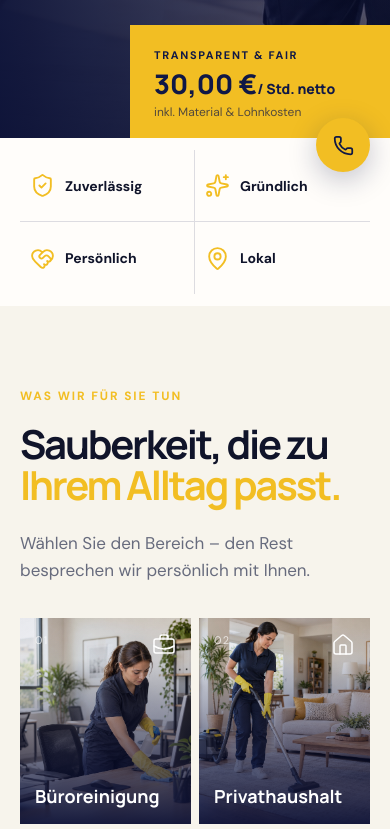
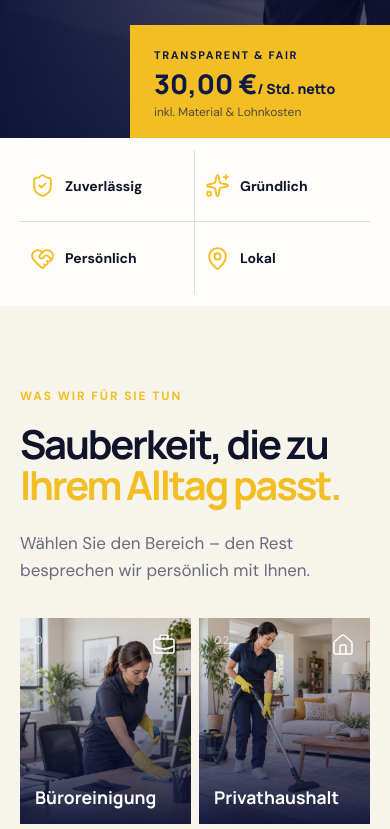
Before and after one commit to kundanthota/og-reinigung, a website built with Vite: page index.html in a window 390 px wide. Shown: the part 652-1481 px from the top of the page. Built offline with nearby package versions, Linux system fonts and the light colour scheme.

Commit message:
Refine mobile layout and tap actions

```diff
--- a/src/main.js
+++ b/src/main.js
@@ -176,8 +176,7 @@ function renderSite() {
         </form>
       </section>
     </main>
-    <footer><div class="footer-brand"><span class="brand-mark">O<span>&</span>G</span><p>Vyara ${currentLanguage === 'de' ? 'Reinigung' : 'Cleaning'}<br><small>${t.footerTagline}</small></p></div><div class="footer-links"><a href="#leistungen">${t.nav[0]}</a><a href="#warum-wir">${t.nav[1]}</a><a href="#kontakt">${t.nav[2]}</a></div><div class="footer-meta"><span>© ${new Date().getFullYear()} O&G Vyara Reinigung</span><span>${t.footerLocation}</span></div></footer>
-    <a class="floating-call" href="tel:+4917631464167" aria-label="${t.phone}"><i data-lucide="phone"></i></a>`;
+    <footer><div class="footer-brand"><span class="brand-mark">O<span>&</span>G</span><p>Vyara ${currentLanguage === 'de' ? 'Reinigung' : 'Cleaning'}<br><small>${t.footerTagline}</small></p></div><div class="footer-links"><a href="#leistungen">${t.nav[0]}</a><a href="#warum-wir">${t.nav[1]}</a><a href="#kontakt">${t.nav[2]}</a></div><div class="footer-meta"><span>© ${new Date().getFullYear()} O&G Vyara Reinigung</span><span>${t.footerLocation}</span></div></footer>`;
 
   createIcons({ icons });
   bindInteractions(t);
@@ -216,6 +215,7 @@ function bindInteractions(t) {
     if (entry.isIntersecting) { entry.target.classList.add('visible'); observer.unobserve(entry.target); }
   }), { threshold: 0.12 });
   document.querySelectorAll('.reveal').forEach(el => observer.observe(el));
+
   document.querySelector('#quoteForm').addEventListener('submit', (event) => {
     event.preventDefault();
     const form = event.currentTarget;
--- a/src/style.css
+++ b/src/style.css
@@ -96,7 +96,7 @@ h2 { font-size: clamp(40px, 5vw, 72px); line-height: 1.02; }
 .service-number { font-size: 11px; left: 24px; letter-spacing: .12em; opacity: .7; top: 24px; }
 .service-icon { right: 24px; top: 24px; }
 .service-icon svg { height: 24px; stroke-width: 1.5; width: 24px; }
-.service-label { bottom: 24px; font: 700 clamp(20px, 2vw, 30px) 'Manrope'; left: 24px; }
+.service-label { bottom: 24px; font: 700 clamp(20px, 2vw, 30px)/1.12 'Manrope'; hyphens: auto; left: 24px; max-width: calc(100% - 58px); overflow-wrap: anywhere; }
 .service-arrow { bottom: 24px; opacity: 0; right: 24px; transform: translate(-8px, 8px); transition: .3s; }
 .service-card:hover .service-arrow { opacity: 1; transform: none; }
 
@@ -167,8 +167,6 @@ footer { align-items: center; background: #080e35; color: white; display: grid;
 .footer-links { display: flex; font-size: 12px; gap: 26px; }
 .footer-links a { color: rgba(255,255,255,.64); }
 .footer-meta { border-top: 1px solid rgba(255,255,255,.1); color: rgba(255,255,255,.4); display: flex; font-size: 10px; grid-column: 1 / -1; justify-content: space-between; padding-top: 20px; }
-.floating-call { align-items: center; background: var(--yellow); border-radius: 50%; bottom: 20px; box-shadow: 0 8px 28px rgba(16,24,70,.25); color: var(--navy); display: none; height: 54px; justify-content: center; position: fixed; right: 20px; width: 54px; z-index: 30; }
-.floating-call svg { height: 21px; width: 21px; }
 .reveal { opacity: 0; transform: translateY(22px); transition: opacity .7s ease, transform .7s ease; }
 .reveal.visible { opacity: 1; transform: none; }
 
@@ -177,7 +175,8 @@ footer { align-items: center; background: #080e35; color: white; display: grid;
 @media (max-width: 980px) {
   .site-header { grid-template-columns: 1fr auto; }
   .menu-toggle { display: block; }
-  .header-cta { display: none; }
+  .header-cta { height: 36px; justify-content: center; padding: 0; width: 36px; }
+  .header-cta span { display: none; }
   .nav-links { background: var(--navy); flex-direction: column; gap: 0; left: 0; opacity: 0; padding: 100px 7vw 30px; pointer-events: none; position: fixed; right: 0; top: 0; transform: translateY(-15px); transition: .25s; visibility: hidden; z-index: -1; }
   .nav-links a { border-top: 1px solid rgba(255,255,255,.12); font: 700 23px 'Manrope'; padding: 18px 0; width: 100%; }
   .menu-open .nav-links { opacity: 1; pointer-events: auto; transform: none; visibility: visible; }
@@ -222,7 +221,7 @@ footer { align-items: center; background: #080e35; color: white; display: grid;
   .service-card { aspect-ratio: .83; padding: 16px; }
   .service-number { left: 15px; top: 15px; }
   .service-icon { right: 15px; top: 15px; }
-  .service-label { bottom: 16px; font-size: 18px; left: 15px; }
+  .service-label { bottom: 16px; font-size: clamp(15px, 4.5vw, 18px); left: 15px; max-width: calc(100% - 24px); }
   .service-arrow { display: none; }
   .editorial-image { min-height: 480px; }
   .editorial-copy { padding: 78px 24px; }
@@ -233,7 +232,6 @@ footer { align-items: center; background: #080e35; color: white; display: grid;
   footer { grid-template-columns: 1fr; padding: 42px 20px 84px; }
   .footer-links { flex-wrap: wrap; }
   .footer-meta { flex-direction: column; gap: 7px; grid-column: auto; }
-  .floating-call { display: flex; }
 }
 
 @media (prefers-reduced-motion: reduce) {
```
